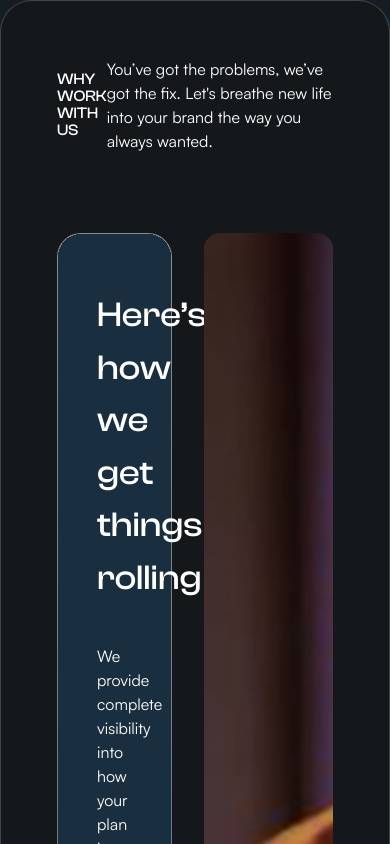
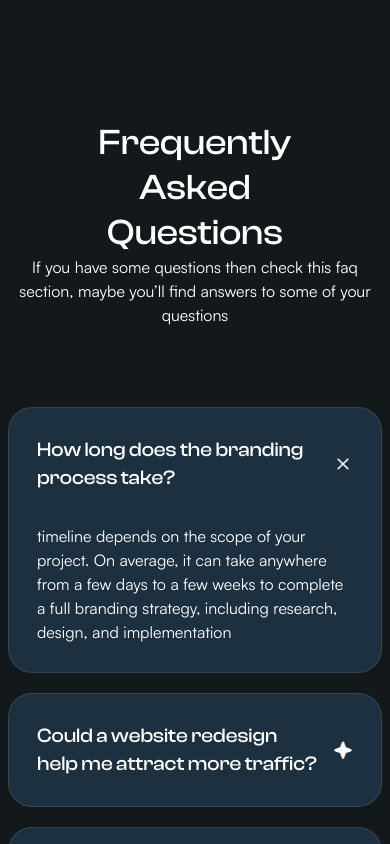
Before and after one commit to mohsinnawaz04/blackbuckagency, a React (Vite) app: page / in a window 390 px wide. Shown: the top 844 px of the page. Built offline with nearby package versions, Linux system fonts and the light colour scheme.

Commit message:
finally made accordions responsive and set their logic using chatGPT. It was really hard for me.

```diff
--- a/package.json
+++ b/package.json
@@ -10,6 +10,7 @@
     "preview": "vite preview"
   },
   "dependencies": {
+    "@gsap/react": "^2.1.2",
     "@splidejs/react-splide": "^0.7.12",
     "@splidejs/splide": "^4.1.4",
     "@tailwindcss/vite": "^4.1.5",
--- a/src/components/contact/Contact.jsx
+++ b/src/components/contact/Contact.jsx
@@ -4,8 +4,8 @@ import ContactForm from "./ContactForm";
 const Contact = () => {
   return (
     <section className="contact-us">
-      <div className="container">
-        <div className="grid grid-cols-2 py-16">
+      <div className="container mx-auto px-5 sm:px-20">
+        <div className="grid grid-cols-2 py-24 gap-30 lg:gap-0 lg:py-16">
           <ContactInfo />
           <ContactForm />
         </div>
--- a/src/components/contact/ContactInfo.jsx
+++ b/src/components/contact/ContactInfo.jsx
@@ -2,7 +2,7 @@ import { Link } from "react-router";
 import DubaiLogo from "../../assets/images/dubai.svg";
 const ContactInfo = () => {
   return (
-    <div className="contact-info col-span-1 space-y-14 pe-20">
+    <div className="contact-info col-span-2 space-y-14 lg:pe-20 lg:col-span-1">
       {/* Country Card */}
       <div className="country flex flex-col gap-5 items-center justify-center max-w-max rounded-lg p-9">
         <img src={DubaiLogo} alt="Dubai Country Logo" />
--- a/src/components/faq/Accordion.jsx
+++ b/src/components/faq/Accordion.jsx
@@ -1,26 +1,41 @@
-import { useState } from "react";
-import { useRef } from "react";
+import { useState, useRef, useEffect } from "react";
 
-const Accordion = ({ title, desc, list }) => {
-  const [isOpen, setIsOpen] = useState(false);
+const Accordion = ({ title, desc, list, isOpen, onToggle }) => {
+  const contentRef = useRef(null);
+  const [height, setHeight] = useState("0px");
 
-  const AccordionRef = useRef();
-  const handleAccordionResize = (e) => {
-    setIsOpen((prev) => !prev);
-  };
+  useEffect(() => {
+    if (isOpen) {
+      const scrollHeight = contentRef.current?.scrollHeight || 0;
+      setHeight(`${scrollHeight}px`);
+    } else {
+      setHeight("0px");
+    }
+  }, [isOpen]);
   return (
     <div
-      ref={AccordionRef}
       className={`accordion p-7 rounded-3xl border border-white/10 ${
         isOpen ? "opened" : "collapsed"
       }`}
     >
+      {/* Accordion Header */}
+      <div className="accordion-header">
         <button
-        onClick={handleAccordionResize}
-        className="accordion-title text-start text-2xl cursor-pointer w-full"
+          onClick={onToggle}
+          className="accordion-title text-start cursor-pointer w-full"
         >
-        {title}
+          <h2 className="max-w-[90%] text-xl lg:text-2xl">{title}</h2>
         </button>
+      </div>
+
+      {/* Accordion Body */}
+      <div
+        ref={contentRef}
+        style={{ height }}
+        className={`accordion-body overflow-hidden transition-all duration-500 ease-in-out ${
+          isOpen ? "opened" : "collapsed"
+        }`}
+      >
         <p className="accordion-desc mt-8">{desc}</p>
         {list && (
           <ul>
@@ -31,19 +46,21 @@ const Accordion = ({ title, desc, list }) => {
             </li>
             <li>
               Afterwards, we conduct our own research to understand visuals,
-            messaging, and tone that will authentically connect with your target
-            audience.
+              messaging, and tone that will authentically connect with your
+              target audience.
             </li>
             <li>
-            Once that’s done, we share this strategy with our customer to ensure
-            we're on the same page before starting any work on your brand.
+              Once that’s done, we share this strategy with our customer to
+              ensure we're on the same page before starting any work on your
+              brand.
             </li>
             <li>
-            After gaining approval and receiving upfront payment, we then start
-            doing the work.
+              After gaining approval and receiving upfront payment, we then
+              start doing the work.
             </li>
           </ul>
         )}
+      </div>
     </div>
   );
 };
--- a/src/components/faq/FAQ.jsx
+++ b/src/components/faq/FAQ.jsx
@@ -1,6 +1,13 @@
 import Accordion from "./Accordion";
+import { useState } from "react";
 
 const FAQ = () => {
+  const [openIndex, setOpenIndex] = useState(0); // First open by default
+
+  const handleToggle = (index) => {
+    setOpenIndex((prevIndex) => (prevIndex === index ? null : index));
+  };
+
   const faqAccordions = [
     {
       title: "How long does the branding process take?",
@@ -23,8 +30,8 @@ const FAQ = () => {
   ];
   return (
     <section className="faq pt-30 -mb-[21.5rem] relative z-50">
-      <div className="container">
-        <h2 className="capitalize text-center text-8xl leading-28 max-w-[10ch] mx-auto">
+      <div className="container mx-auto px-2 sm:px-10 xl:px-5">
+        <h2 className="capitalize text-center text-4xl leading-tight max-w-[10ch] mx-auto lg:text-[5vw]">
           frequently asked questions
         </h2>
         <p className="text-center text-base mx-auto lg:max-w-[65ch]">
@@ -39,6 +46,8 @@ const FAQ = () => {
               title={acc.title}
               desc={acc.desc}
               list={acc.list ? acc.list : false}
+              isOpen={openIndex === idx}
+              onToggle={() => handleToggle(idx)}
             />
           ))}
         </div>
--- /dev/null
+++ b/src/components/testimonials/Slide.jsx
@@ -0,0 +1,15 @@
+import { SplideSlide } from "@splidejs/react-splide";
+
+const Slide = ({ title, desc, author }) => {
+  return (
+    <SplideSlide>
+      <div className="slide flex flex-col items-center gap-8">
+        <h2 className="text-2xl sm:text-3xl lg:text-[40px]">{title}</h2>
+        <p>{desc}</p>
+        <span className="client_name mt-5 text-2xl lg:text-3xl">{author}</span>
+      </div>
+    </SplideSlide>
+  );
+};
+
+export default Slide;
--- a/src/components/testimonials/Testimonials.jsx
+++ b/src/components/testimonials/Testimonials.jsx
@@ -5,7 +5,9 @@ const Testimonials = () => {
     <section className="testimonials">
       <div className="container">
         <div className="text-center">
-          <h2 className="info-heading">Testimonials</h2>
+          <h2 className="info-heading text-[6.5vw] lg:text-[5vw]">
+            Testimonials
+          </h2>
           <p>
             Find firsthand what our customers are saying about the exceptional
             work we deliver.
--- a/src/components/why-us/WhyUs.jsx
+++ b/src/components/why-us/WhyUs.jsx
@@ -5,23 +5,25 @@ import Marquee from "../portfolio/Marquee";
 const WhyUs = () => {
   return (
     <>
-      <div className="-mb-30">
+      <div className="-mb-10 xl:-mb-30">
         <Marquee />
       </div>
       <section className="why-us relative z-40">
-        <div className="container">
-          <div className="work-with-us p-14 rounded-4xl">
-            <div className="flex items-center">
-              <h2 className="info-heading lg:w-full">WHY WORK WITH US</h2>
+        <div className="container mx-auto px-2 sm:px-10 xl:px-0">
+          <div className="work-with-us px-5 py-10 lg:p-14 rounded-4xl">
+            <div className="flex items-center flex-wrap gap-5 lg:flex-nowrap">
+              <h2 className="info-heading text-[6vw] sm:text-[4vw] lg:w-full">
+                WHY WORK WITH US
+              </h2>
               <p>
                 You’ve got the problems, we’ve got the fix. Let's breathe new
                 life into your brand the way you always wanted.
               </p>
             </div>
-            <div className="grid grid-cols-12 mt-20">
-              <div className="col col-span-5">
-                <div className="step-card flex flex-col gap-10 w-full rounded-3xl px-10 py-14">
-                  <h3 className="card-heading">
+            <div className="grid grid-cols-7 gap-10 mt-5 lg:gap-0 lg:mt-20">
+              <div className="col col-span-7 lg:col-span-3">
+                <div className="step-card flex flex-col gap-10 w-full rounded-3xl px-5 sm:px-7 xl:px-10 py-14">
+                  <h3 className="card-heading text-2xl sm:text-3xl lg:text-4xl">
                     Here’s how we get things rolling
                   </h3>
                   <p className="card-desc">
@@ -52,7 +54,7 @@ const WhyUs = () => {
                   </ul>
                 </div>
               </div>
-              <div className="col col-span-7 rounded-2xl ms-8 overflow-hidden">
+              <div className="col col-span-7 rounded-2xl overflow-hidden lg:col-span-4 lg:ms-8">
                 <img
                   src={benefitsImg}
                   className="size-full object-cover"
@@ -63,7 +65,7 @@ const WhyUs = () => {
           </div>
         </div>
       </section>
-      <div className="-mt-32">
+      <div className="-mt-10 xl:-mt-32">
         <Marquee direction="right" />
       </div>
     </>
--- a/src/index.css
+++ b/src/index.css
@@ -114,12 +114,7 @@ p {
   font-family: "Satoshi", sans-serif;
   font-size: 18px;
 }
-@media (max-width: 768px) {
-  p {
-    font-family: "Satoshi", sans-serif;
-    font-size: 16px !important;
-  }
-}
+
 .container {
   @apply mx-auto max-w-[1320px];
 }
@@ -437,11 +432,7 @@ section.hero {
   }
 }
 
-.why-us h2 {
-  font-size: 4vw;
-}
 .card-heading {
-  font-size: 35px;
   font-family: "Clash_Display", sans-serif;
   color: var(--white);
   font-weight: 500;
@@ -516,7 +507,7 @@ section.hero {
     bottom right, bottom center, bottom left, center left;
   background-repeat: no-repeat;
   border-radius: 18px;
-  padding: 3rem 3rem;
+  padding: 3rem;
   background-color: rgba(72, 154, 224, 0.01);
   box-shadow: 0px 0px 60px 0px rgba(72, 154, 224, 0.2);
   backdrop-filter: blur(200px);
@@ -550,16 +541,14 @@ section.hero {
 }
 
 .slide h2 {
-  font-size: 40px;
   font-family: "Satoshi", sans-serif;
 }
-.slide p {
+.slide span {
   font-weight: 400;
 }
 
-.slide p.client_name {
+.slide span.client_name {
   font-family: "Satoshi";
-  font-size: 30px;
   border-image: linear-gradient(to right, #3acfd5 0%, #3a4ed5 100%) 1;
   border-radius: 5px;
   border-top: 1px solid;
@@ -644,13 +633,8 @@ section.hero {
 
 .faq .accordion {
   background-color: var(--accordion-grey);
-  max-height: 90px;
-  overflow: hidden;
-  transition: all 0.5s;
 }
-.faq .accordion.opened {
-  max-height: 300px;
-}
+
 .faq .accordion.opened button::after {
   transform: translateY(-50%) rotate(180deg);
   background-image: url("./assets/cross.png");
@@ -805,13 +789,22 @@ section.hero {
   .glass-effect {
     @apply bg-[rgba(30,53,80,0.49)] rounded-2xl shadow-[0_4px_30px_rgba(0,0,0,0.1)] backdrop-blur-[13px] border border-[rgba(30,53,80,0.01)];
   }
-
   .step-card {
     height: inherit;
+  }
+  .contact-us {
+    background: linear-gradient(180deg, #0d1317 50%, rgba(25, 46, 63, 1) 50%);
+    border-bottom-left-radius: 5rem;
+    border-top-right-radius: 5rem;
   }
 }
 
 @media (max-width: 768px) {
+  p,
+  li {
+    font-family: "Satoshi", sans-serif;
+    font-size: 16px !important;
+  }
   .marque h2 {
     font-size: 80px !important;
     text-shadow: 0px 0px 20px rgba(72, 154, 224, 0.4);
@@ -820,4 +813,10 @@ section.hero {
     font-size: 5vw;
     top: 0.3rem;
   }
+  .splide__slide {
+    padding: 2.5rem 1rem;
+  }
+  .contact-us {
+    background: linear-gradient(180deg, #0d1317 50%, rgba(25, 46, 63, 1) 50%);
+  }
 }
--- a/src/pages/Home.jsx
+++ b/src/pages/Home.jsx
@@ -15,10 +15,10 @@ const Home = () => {
       {/* <Info /> */}
       {/* <Portfolio /> */}
       {/* <Steps /> */}
-      <WhyUs />
+      {/* <WhyUs /> */}
       {/* <Testimonials /> */}
       {/* <Contact /> */}
-      {/* <FAQ /> */}
+      <FAQ />
       {/* <Footer /> */}
     </>
   );
```
Also changed, not shown: src/components/contact/ContactForm.jsx (+9 -7 lines), src/components/testimonials/TestimonialSlider.jsx (+34 -32 lines), 1 other file (tests, documents, lock files or other folders). Lines whose indentation alone changed are shown as unchanged.
